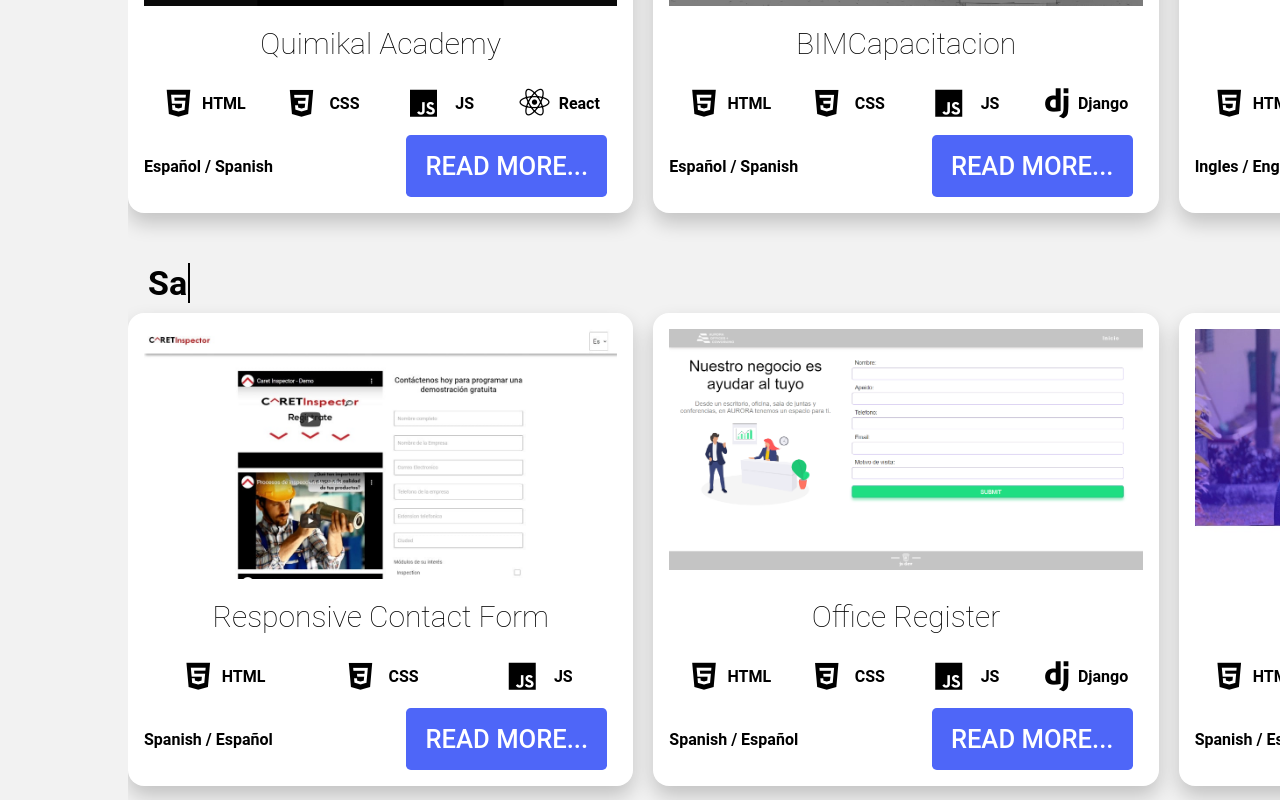
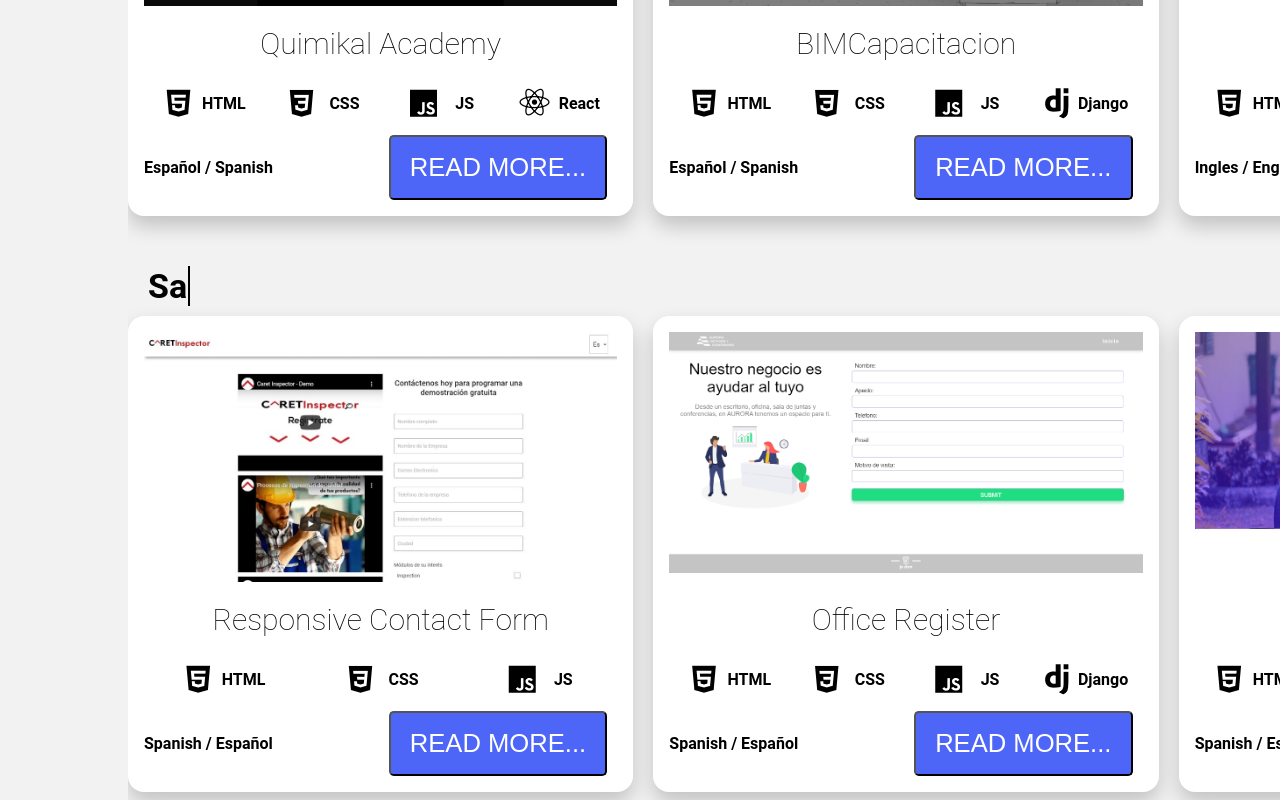
Before and after one commit to aramxD/portfoliov2, a React (Vite) app: page / in a window 1280 px wide. Shown: the part 2520-3320 px from the top of the page. Built offline with nearby package versions, Linux system fonts and the light colour scheme; no server answers.

Commit message:
implementacion de modal para projectos

```diff
--- a/src/App.jsx
+++ b/src/App.jsx
@@ -1,3 +1,4 @@
+import React, {useState} from "react";
 import { HashRouter, Routes, Route } from "react-router-dom";
 import Hero from "./sections/Hero";
 import Navbar from "./sections/Navbar";
@@ -9,8 +10,12 @@ import Footer from "./sections/Footer";
 
 import "./App.css";
 import DevTo from "./sections/DevTo";
+import Modal from "./components/Modal";
 
 function App() {
+  const [showModal, setShowModal] = useState(false)
+  const [modalInfomation, setModalInformation] = useState([])
+ console.log(modalInfomation)
   return (
     <>
       <HashRouter>
@@ -18,15 +23,16 @@ function App() {
         <Navbar />
         <AboutMe />
         <Skills />
-        <Projects />
+        <Projects showModal={showModal} setShowModal={setShowModal} setModalInformation={setModalInformation} />
         <DevTo/>
         <Contact />
 
         {/* <Routes>
           <Route path="*" element={<p>Not Found.. Check your url</p>} />
         </Routes> */}
+        <Modal showModal={showModal} setShowModal={setShowModal} modalInfomation={modalInfomation}/>
+        <Footer />
 
-        <Footer />
       </HashRouter>
     </>
   );
--- a/src/elementsUI/Modal.jsx
+++ b/src/components/Modal.jsx
@@ -1,7 +1,7 @@
 import React from "react";
 import styled from "styled-components";
 
-const Modal = ({children, title, showModal ,setShowModal} ) => {
+const Modal = ({modalInfomation, title, showModal ,setShowModal} ) => {
   return (
     <>{showModal &&
     <Overlay>
@@ -14,7 +14,7 @@ const Modal = ({children, title, showModal ,setShowModal} ) => {
             </CloseButton>
 
             <ModalContet>
-            {children}
+            <h2>{modalInfomation.title}</h2>
             </ModalContet>
 
 
--- a/src/components/ProjectCard.jsx
+++ b/src/components/ProjectCard.jsx
@@ -1,9 +1,18 @@
-import React from "react";
+import React, { useState } from "react";
 import styled from "styled-components";
-import { PrimaryLink } from "../elementsUI/Buttons";
+import { PrimaryButton, PrimaryLink } from "../elementsUI/Buttons";
+import Modal from './Modal'
 
-const ProjectCard = ({ className, article }) => {
+const ProjectCard = ({ className, article,showModal,setShowModal,setModalInformation }) => {
+
+
+  const onClickButton=()=>{
+    setModalInformation(article)
+    setShowModal(!showModal)
+
+  }
   return (
+    <>
     <article className={`${className} project`} key={article.id}>
       <div className="project-card project-card-shadow">
         <div className="project-card-content">
@@ -32,17 +41,20 @@ const ProjectCard = ({ className, article }) => {
           <p>
             <b> {article.lenguage} </b>
           </p>
-          <PrimaryLink
-            href={article.url}
+          <PrimaryButton
+             onClick={onClickButton}
 
-            target="_blank"
-            id="profile-link"
+
+
           >
             Read more...
-          </PrimaryLink>
+          </PrimaryButton>
         </div>
       </div>
     </article>
+
+  </>
+
   );
 };
 
--- a/src/sections/Projects.jsx
+++ b/src/sections/Projects.jsx
@@ -19,7 +19,7 @@ const projectsSamples = projects.filter(
 );
 const projectsReact = projects.filter((project) => project.type === "react");
 
-const Projects = ({ className }) => {
+const Projects = ({ className, showModal, setShowModal, setModalInformation }) => {
   return (
     <section className={className} id="projects">
       <div className="projectGroup">
@@ -53,9 +53,11 @@ const Projects = ({ className }) => {
             // onSwiper={(swiper) => console.log(swiper)}
           >
             {projectsProfesional.map((article) => {
+
               return (
+
                 <SwiperSlide key={article.id}>
-                  <ProjectCard article={article} />
+                  <ProjectCard article={article} showModal={showModal} setShowModal={setShowModal} setModalInformation={setModalInformation}/>
                 </SwiperSlide>
               );
             })}
```
